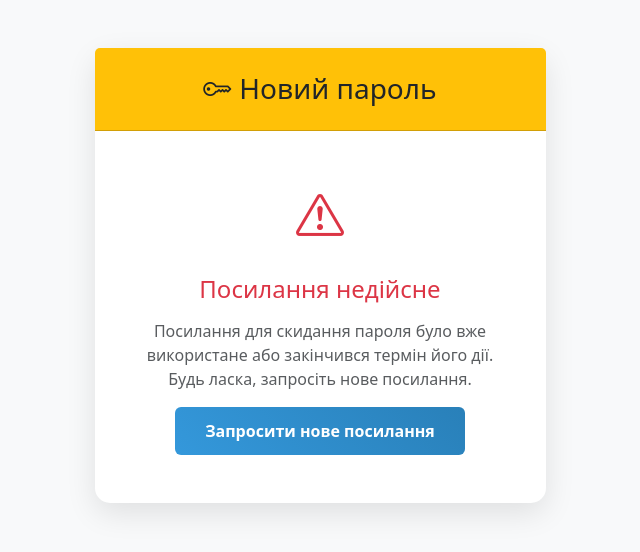
After one commit to xok9ty/Resume-builder, a Django app: page /password-reset/confirm/1/1/ in a window 1280 px wide. The commit adds this page. Shown: the top 552 px of the page, without its empty margins (320-960 px from the left). Run offline with Django 5.2, Linux system fonts and the light colour scheme.

Commit message:
Implement password reset functionality with custom forms and templates

```diff
--- /dev/null
+++ b/builder/templates/password_reset_confirm.html
@@ -0,0 +1,120 @@
+{% load static %}
+<!DOCTYPE html>
+<html lang="uk">
+<head>
+    <meta charset="UTF-8">
+    <meta name="viewport" content="width=device-width, initial-scale=1.0">
+    <title>Встановлення нового пароля - Resume Builder</title>
+    <link href="https://cdn.jsdelivr.net/npm/bootstrap@5.3.0/dist/css/bootstrap.min.css" rel="stylesheet">
+    <link rel="stylesheet" href="https://cdn.jsdelivr.net/npm/bootstrap-icons@1.10.0/font/bootstrap-icons.css">
+    <style>
+        .card {
+            border: none;
+            border-radius: 15px;
+            box-shadow: 0 10px 30px rgba(0,0,0,0.1);
+        }
+        .btn-primary {
+            background: linear-gradient(45deg, #3498db, #2980b9);
+            border: none;
+            padding: 12px 30px;
+            font-weight: 600;
+        }
+        .form-control {
+            border-radius: 10px;
+            padding: 12px 15px;
+            border: 2px solid #e9ecef;
+            transition: all 0.3s ease;
+        }
+        .form-control:focus {
+            border-color: #3498db;
+            box-shadow: 0 0 0 0.2rem rgba(52, 152, 219, 0.25);
+        }
+        .password-requirements {
+            font-size: 0.875rem;
+        }
+    </style>
+</head>
+<body class="bg-light">
+    <div class="container py-5">
+        <div class="row justify-content-center">
+            <div class="col-md-6 col-lg-5">
+                <div class="card">
+                    <div class="card-header bg-warning text-dark text-center py-4">
+                        <h3 class="mb-0">
+                            <i class="bi bi-key me-2"></i>Новий пароль
+                        </h3>
+                    </div>
+                    <div class="card-body p-5">
+                        {% if validlink %}
+                            <p class="text-muted mb-4">
+                                Будь ласка, введіть ваш новий пароль двічі для підтвердження.
+                            </p>
+
+                            <form method="post">
+                                {% csrf_token %}
+
+                                <div class="mb-3">
+                                    <label for="id_new_password1" class="form-label fw-semibold">Новий пароль</label>
+                                    {{ form.new_password1 }}
+                                    {% if form.new_password1.errors %}
+                                        <div class="text-danger small mt-2">
+                                            {% for error in form.new_password1.errors %}
+                                                <i class="bi bi-exclamation-circle me-1"></i>{{ error }}
+                                            {% endfor %}
+                                        </div>
+                                    {% endif %}
+                                </div>
+
+                                <div class="mb-4">
+                                    <label for="id_new_password2" class="form-label fw-semibold">Підтвердження пароля</label>
+                                    {{ form.new_password2 }}
+                                    {% if form.new_password2.errors %}
+                                        <div class="text-danger small mt-2">
+                                            {% for error in form.new_password2.errors %}
+                                                <i class="bi bi-exclamation-circle me-1"></i>{{ error }}
+                                            {% endfor %}
+                                        </div>
+                                    {% endif %}
+                                </div>
+
+                                <div class="password-requirements bg-light p-3 rounded mb-4">
+                                    <small class="text-muted">
+                                        <strong>Вимоги до пароля:</strong>
+                                        <ul class="mb-0 mt-2">
+                                            <li>Не менше 8 символів</li>
+                                            <li>Не може бути занадто простим</li>
+                                            <li>Не може складатися лише з цифр</li>
+                                        </ul>
+                                    </small>
+                                </div>
+
+                                <div class="d-grid gap-2">
+                                    <button type="submit" class="btn btn-primary btn-lg">
+                                        <i class="bi bi-check-circle me-2"></i>Змінити пароль
+                                    </button>
+                                </div>
+                            </form>
+                        {% else %}
+                            <div class="text-center">
+                                <div class="text-danger mb-4">
+                                    <i class="bi bi-exclamation-triangle" style="font-size: 3rem;"></i>
+                                </div>
+                                <h4 class="text-danger mb-3">Посилання недійсне</h4>
+                                <p class="text-muted">
+                                    Посилання для скидання пароля було вже використане або закінчився термін його дії.
+                                    Будь ласка, запросіть нове посилання.
+                                </p>
+                                <a href="{% url 'password_reset' %}" class="btn btn-primary">
+                                    Запросити нове посилання
+                                </a>
+                            </div>
+                        {% endif %}
+                    </div>
+                </div>
+            </div>
+        </div>
+    </div>
+
+    <script src="https://cdn.jsdelivr.net/npm/bootstrap@5.3.0/dist/js/bootstrap.bundle.min.js"></script>
+</body>
+</html>
--- /dev/null
+++ b/builder/templates/password_reset_subject.txt
@@ -0,0 +1 @@
+Скидання пароля для вашого облікового запису Resume Builder
--- a/builder/urls.py
+++ b/builder/urls.py
@@ -5,7 +5,8 @@ from .views import (
     CreatePersonalInfoView, CreateWorkExperienceView, CreateEducationView,
     CreateSkillsView, CreateLanguagesView, CreateCertificatesView,
     ResumeDetailView, DownloadResumePDFView, GenerateShareLinkView,
-    PublicResumeDetailView, CopyShareLinkView, EditProfileView, ChangePasswordView
+    PublicResumeDetailView, CopyShareLinkView, EditProfileView, ChangePasswordView,
+    PasswordResetView, PasswordResetDoneView, PasswordResetConfirmView, PasswordResetCompleteView
 )
 
 urlpatterns = [
@@ -15,6 +16,11 @@ urlpatterns = [
     path('profile/', profile_view, name='profile'),
     path('profile/edit/', EditProfileView.as_view(), name='edit_profile'),
     path('profile/change-password/', ChangePasswordView.as_view(), name='change_password'),
+
+    path('password-reset/', PasswordResetView.as_view(), name='password_reset'),
+    path('password-reset/done/', PasswordResetDoneView.as_view(), name='password_reset_done'),
+    path('password-reset/confirm/<uidb64>/<token>/', PasswordResetConfirmView.as_view(), name='password_reset_confirm'),
+    path('password-reset/complete/', PasswordResetCompleteView.as_view(), name='password_reset_complete'),
 
     path('', HomePageView.as_view(), name='home'),
 
--- a/builder/views.py
+++ b/builder/views.py
@@ -6,17 +6,17 @@ from django.contrib import messages
 from django.contrib.auth import login, logout, authenticate, update_session_auth_hash
 from django.contrib.auth.decorators import login_required
 from django.contrib.auth.mixins import LoginRequiredMixin
-from django.contrib.auth.forms import PasswordChangeForm
+from django.contrib.auth.forms import PasswordChangeForm, SetPasswordForm
+from django.contrib.auth.tokens import default_token_generator
+from django.contrib.auth.views import PasswordResetView as AuthPasswordResetView, PasswordResetDoneView as AuthPasswordResetDoneView, PasswordResetConfirmView as AuthPasswordResetConfirmView, PasswordResetCompleteView as AuthPasswordResetCompleteView
 from django.urls import reverse
 from xhtml2pdf import pisa
 import os
 from django.conf import settings
-from django.http import HttpResponse, JsonResponse
+from django.http import HttpResponse
 from django.template.loader import render_to_string
 from io import BytesIO
 from django.utils.crypto import get_random_string
-from django.views.decorators.csrf import csrf_exempt
-from django.utils.decorators import method_decorator
 
 
 class LoginView(View):
@@ -534,3 +534,32 @@ class ChangePasswordView(LoginRequiredMixin, View):
             'form': form,
             'page_title': 'Зміна пароля - Resume Builder'
         })
+
+class PasswordResetView(AuthPasswordResetView):
+    template_name = 'password_reset.html'
+    email_template_name = 'password_reset_email.html'
+    form_class = CustomPasswordResetForm
+
+    def form_valid(self, form):
+        opts = {
+            'use_https': self.request.is_secure(),
+            'token_generator': default_token_generator,
+            'from_email': 'noreply@resumebuilder.com',
+            'email_template_name': self.email_template_name,
+            'request': self.request,
+            'extra_email_context': {
+                'protocol': 'http',
+                'domain': '127.0.0.1:8000',
+            },
+        }
+        form.save(**opts)
+        return super().form_valid(form)
+class PasswordResetDoneView(AuthPasswordResetDoneView):
+    template_name = 'password_reset_done.html'
+
+class PasswordResetConfirmView(AuthPasswordResetConfirmView):
+    template_name = 'password_reset_confirm.html'
+    form_class = SetPasswordForm
+
+class PasswordResetCompleteView(AuthPasswordResetCompleteView):
+    template_name = 'password_reset_complete.html'
```
Also changed, not shown: builder/forms.py (+41 -1 lines), builder/templates/login.html (+11 -0 lines), builder/templates/password_reset.html (added, +90 -0 lines), builder/templates/password_reset_complete.html (added, +51 -0 lines), builder/templates/password_reset_done.html (added, +59 -0 lines), builder/templates/password_reset_email.html (added, +10 -0 lines), resume_build/settings.py (+8 -0 lines).
